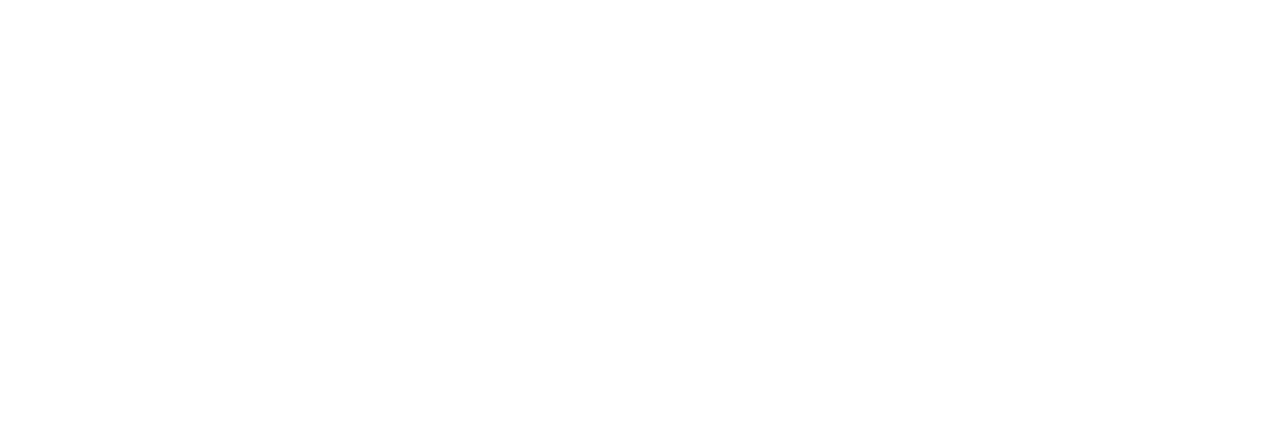
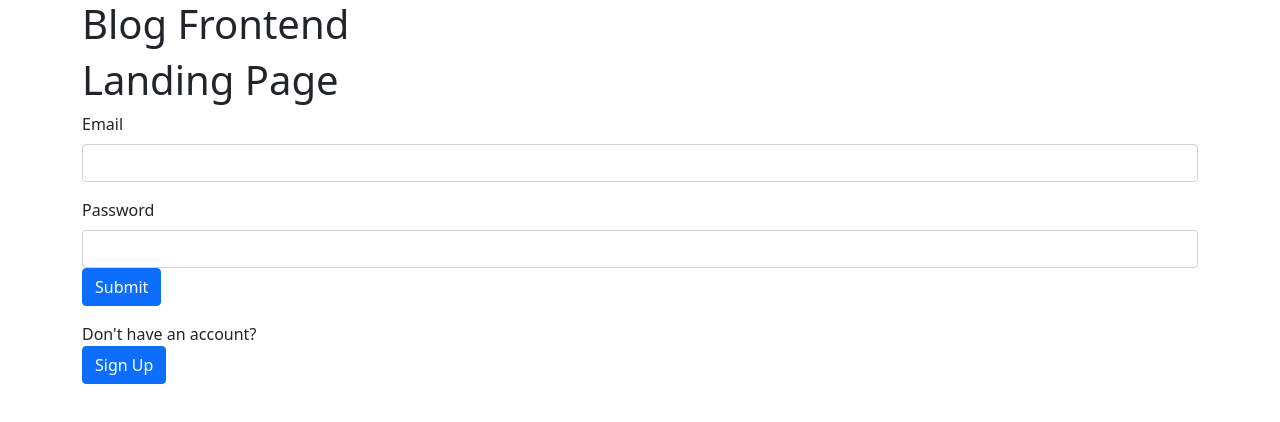
Before and after one commit to janettecampbell/blog-fullstack, a React (Create React App) app: page / in a window 1280 px wide. Shown: the top 422 px of the page. Built offline with nearby package versions, Linux system fonts and the light colour scheme.

Commit message:
feat: linked Landing page to Login/Register forms

```diff
--- a/package.json
+++ b/package.json
@@ -6,9 +6,11 @@
     "@testing-library/jest-dom": "^5.16.4",
     "@testing-library/react": "^13.3.0",
     "@testing-library/user-event": "^13.5.0",
+    "axios": "^0.27.2",
     "bootstrap": "^5.1.3",
     "react": "^18.2.0",
     "react-dom": "^18.2.0",
+    "react-router-dom": "^6.3.0",
     "react-scripts": "5.0.1",
     "web-vitals": "^2.1.4"
   },
--- a/src/App.js
+++ b/src/App.js
@@ -1,10 +1,26 @@
 import "./App.css";
 import { useState } from "react";
+import { Route, Switch } from "react-router-dom";
+import Landing from "./pages/Landing";
 
 function App() {
   const [user, setUser] = useState(null);
 
-  return <div className="container"></div>;
+  return (
+    <div className="container">
+      <h1>Blog Frontend</h1>
+
+      <Switch>
+        <Route
+          exact
+          path="/"
+          render={(routerProps) => (
+            <Landing {...routerProps} setUser={setUser} />
+          )}
+        />
+      </Switch>
+    </div>
+  );
 }
 
 export default App;
--- /dev/null
+++ b/src/forms/LoginForm.js
@@ -0,0 +1,71 @@
+import { useState } from "react";
+import axios from "axios";
+import { useHistory } from "react-router-dom";
+
+const LoginForm = (props) => {
+  const history = useHistory();
+
+  const [formData, setFormData] = useState({
+    email: "",
+    password: "",
+  });
+
+  const handleChange = (e) => {
+    setFormData({ ...formData, [e.target.id]: e.target.value });
+  };
+
+  const handleSubmit = (e) => {
+    e.preventDefault();
+    console.log(formData);
+
+    axios.post("http://localhost:5000/auth", formData).then((res) => {
+      console.log(res.data);
+
+      if (res.data.token && res.data.user) {
+        localStorage.setItem("userToken", res.data.token);
+        props.setUser(res.data.user);
+        history.push("/home");
+      } else {
+        console.error(res.data);
+      }
+    });
+  };
+
+  return (
+    <div>
+      <form onSubmit={handleSubmit}>
+        <div className="mb-3">
+          <label className="form-label" htmlFor="email">
+            Email
+          </label>
+          <input
+            className="form-control"
+            type="text"
+            id="email"
+            name="email"
+            value={formData.email}
+            onChange={handleChange}
+          />
+        </div>
+
+        <div className="mb-3">
+          <label className="form-label" htmlFor="password">
+            Password
+          </label>
+          <input
+            className="form-control"
+            type="password"
+            id="password"
+            name="password"
+            value={formData.password}
+            onChange={handleChange}
+          />
+
+          <input className="btn btn-primary" type="submit" />
+        </div>
+      </form>
+    </div>
+  );
+};
+
+export default LoginForm;
--- /dev/null
+++ b/src/forms/RegisterForm.js
@@ -0,0 +1,100 @@
+import { useState } from "react";
+import axios from "axios";
+import { useHistory } from "react-router-dom";
+
+const RegisterForm = (props) => {
+  const history = useHistory();
+
+  const [formData, setFormData] = useState({
+    username: "",
+    email: "",
+    birthday: "",
+    age: 0,
+    password: "",
+  });
+
+  const handleChange = (e) => {
+    setFormData({ ...formData, [e.target.id]: e.target.value });
+  };
+
+  const handleSubmit = (e) => {
+    e.preventDefault();
+    console.log(formData);
+
+    axios.post("http://localhost:5000/users", formData).then((res) => {
+      console.log(res.data);
+
+      if (res.data.token && res.data.user) {
+        localStorage.setItem("userToken", res.data.token);
+        props.setUser(res.data.user);
+        history.push("/home");
+      } else {
+        console.error(res.data);
+      }
+    });
+  };
+
+  return (
+    <div>
+      <form onSubmit={handleSubmit}>
+        <div className="mb-3">
+          <label className="form-label" htmlFor="username">
+            Username
+          </label>
+          <input
+            className="form-control"
+            type="text"
+            id="username"
+            name="username"
+            value={formData.username}
+            onChange={handleChange}
+          />
+        </div>
+
+        <div className="mb-3">
+          <label htmlFor="email">Email</label>
+          <input
+            className="form-label"
+            type="text"
+            id="email"
+            name="email"
+            value={formData.email}
+            onChange={handleChange}
+          />
+        </div>
+
+        <div className="mb-3">
+          <label className="form-label" htmlFor="birthday">
+            Birthday
+          </label>
+          <input
+            className="form-control"
+            type="text"
+            id="birthday"
+            name="birthday"
+            value={formData.birthday}
+            onChange={handleChange}
+          />
+        </div>
+
+        <div className="mb-3">
+          <label className="form-label" htmlFor="password">
+            Password
+          </label>
+          <input
+            className="form-control"
+            type="password"
+            id="password"
+            name="password"
+            value={formData.password}
+            onChange={handleChange}
+          />
+        </div>
+
+        <input className="btn btn-primary" type="submit" />
+      </form>
+    </div>
+  );
+};
+
+export default RegisterForm;
--- /dev/null
+++ b/src/pages/Landing.js
@@ -0,0 +1,41 @@
+import LoginForm from "../forms/LoginForm";
+import RegisterForm from "../forms/RegisterForm";
+import { useState } from "react";
+
+const Landing = (props) => {
+  const [hasAccount, setHasAccount] = useState(true);
+
+  const { setUser } = props;
+
+  const handleClick = () => {
+    setHasAccount(false);
+  };
+
+  return (
+    <div>
+      <h1>Landing Page</h1>
+      {/* renders login first */}
+      {hasAccount === true ? (
+        <div>
+          <LoginForm setUser={setUser} />
+          <p>
+            Don't have an account? <br />{" "}
+            <span
+              type="button"
+              className="btn btn-primary"
+              onClick={handleClick}
+            >
+              Sign Up
+            </span>
+          </p>
+        </div>
+      ) : (
+        <div>
+          <RegisterForm setUser={setUser} />
+        </div>
+      )}
+    </div>
+  );
+};
+
+export default Landing;
```
Also changed, not shown: src/layout/NavBar.js (added), src/pages/About.js (added), src/pages/Home.js (added), 1 other file (tests, documents, lock files or other folders).
